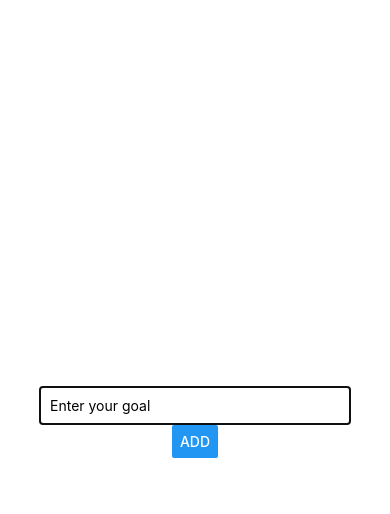
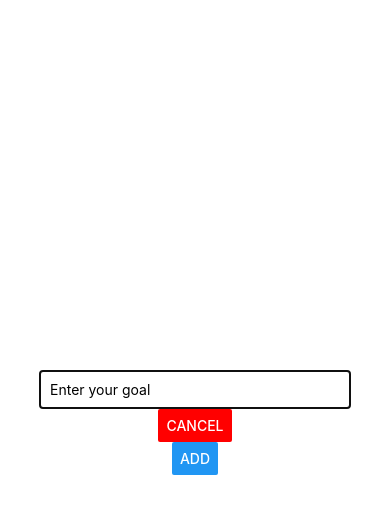
Before and after one commit to MadNeat-O/rn-guide, a React Native app: screen / in a window 390 px wide. Both pictures are taken after a click on the button "ADD A NEW GOAL". Shown: the top 514 px of the page. Built offline with nearby package versions, Linux system fonts and the light colour scheme.

Commit message:
added cancel button to modal

```diff
--- a/App.js
+++ b/App.js
@@ -18,6 +18,7 @@ export default function App() {
      setCourseGoals(currentGoals => [...currentGoals,
      { id: Math.random().toString(), val:goalTitle }
      ])
+     setAddMode(false);
   }
 
   const removeGoalHandler = (goalId) => {
@@ -26,10 +27,18 @@ export default function App() {
     })
   }
 
+  const cancelAddGoalHandler = () => {
+    setAddMode(false);
+  }
+
   return (
     <View style={styles.screen}>
       <Button title="Add a New Goal" onPress={() => setAddMode(true)} />
-      <GoalInput visible={isAddMode} onAddGoal={addGoalHandler} />
+      <GoalInput
+        visible={isAddMode}
+        onAddGoal={addGoalHandler}
+        onCancel={cancelAddGoalHandler}
+      />
       <FlatList
         data={courseGoals}
         renderItem={itemData =>
--- a/components/GoalInput.js
+++ b/components/GoalInput.js
@@ -5,7 +5,12 @@ const GoalInput = (props) => {
   const [enteredGoal, setEnteredGoal] = useState('');
 
   const goalInputHandler = (enteredText) => {
-    setEnteredGoal(enteredText)
+    setEnteredGoal(enteredText);
+  }
+
+  const addGoalHandler = () => {
+    props.onAddGoal(enteredGoal);
+    setEnteredGoal('');
   }
 
   return (
@@ -18,7 +23,8 @@ const GoalInput = (props) => {
           onChangeText={goalInputHandler}
           value={enteredGoal}
         />
-        <Button title="Add" onPress={props.onAddGoal.bind(this, enteredGoal)} />
+        <Button title="Cancel" color="red" onPress={props.onCancel} />
+        <Button title="Add" onPress={addGoalHandler} />
       </View>
     </Modal>
   )
```
